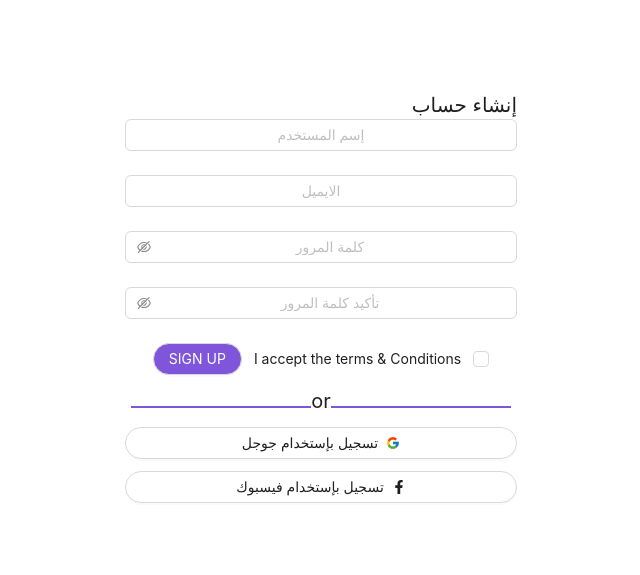
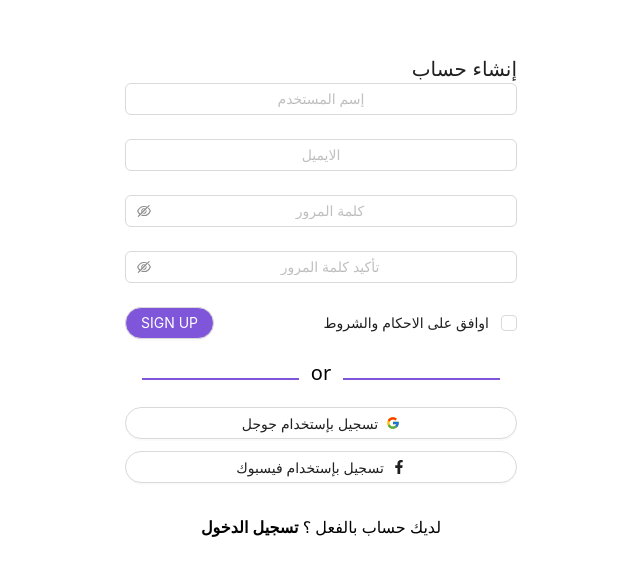
Before and after one commit to Mfas1998/educational_platform, a React (Create React App) app: page /signup in a window 1280 px wide. Shown: the part 103-678 px from the top of the page, without its empty margins (427-1067 px from the left). Built offline with nearby package versions, Linux system fonts and the light colour scheme.

Commit message:
add styles

```diff
--- a/src/index.css
+++ b/src/index.css
@@ -3,6 +3,10 @@
 @tailwind utilities;
 
 @layer base{
+  *{
+
+
+  }
     input{
     @apply text-center focus:border-primary
   }}
--- a/src/pages/SignUp/index.jsx
+++ b/src/pages/SignUp/index.jsx
@@ -4,6 +4,7 @@ import { Checkbox, Form } from "antd";
 import ButtonComponent from "../../components/Button";
 import { FcGoogle } from "react-icons/fc";
 import { FaFacebookF } from "react-icons/fa";
+import { Link } from "react-router-dom";
 
 const SignUp = () => {
   return (
@@ -45,18 +46,23 @@ const SignUp = () => {
               />
             </Form.Item>
           </div>
-          <div className="flex gap-3 items-center justify-center">
+          <div className="flex gap-3 items-center justify-between">
+            <div className="flex gap-3 items-center">
               <Form.Item className="m-0">
                 <Checkbox className="" />
               </Form.Item>
-            <p>I accept the terms & Conditions</p>
+              <p>اوافق على الاحكام والشروط</p>
+            </div>
+
             <ButtonComponent
               htmlType="submit"
               title="SIGN UP"
               className="bg-primary text-textColorprimary rounded-full"
             />
           </div>
-            <p className="text-xl my-3 w-full text-center  before:inline-block before:w-[46%] before:h-0.5 before:bg-primary  after:inline-block after:w-[46%] after:h-0.5 after:bg-primary ">
+        </Form>
+
+        <p className="text-xl my-5 w-full text-center  before:inline-block before:ml-3 before:w-[40%] before:h-0.5 before:bg-primary  after:inline-block after:mr-3 after:w-[40%] after:h-0.5 after:bg-primary ">
           or
         </p>
         <ButtonComponent
@@ -69,7 +75,9 @@ const SignUp = () => {
           icon={<FaFacebookF className="text-blue-700" />}
           className="rounded-full w-full mt-3"
         />
-        </Form>
+        <p className="text-center mt-8 ">
+         لديك حساب بالفعل ؟ <Link to="/Login" className="font-bold">تسجيل الدخول</Link>
+        </p>
       </div>
     </div>
   );
```
Lines whose indentation alone changed are shown as unchanged.
